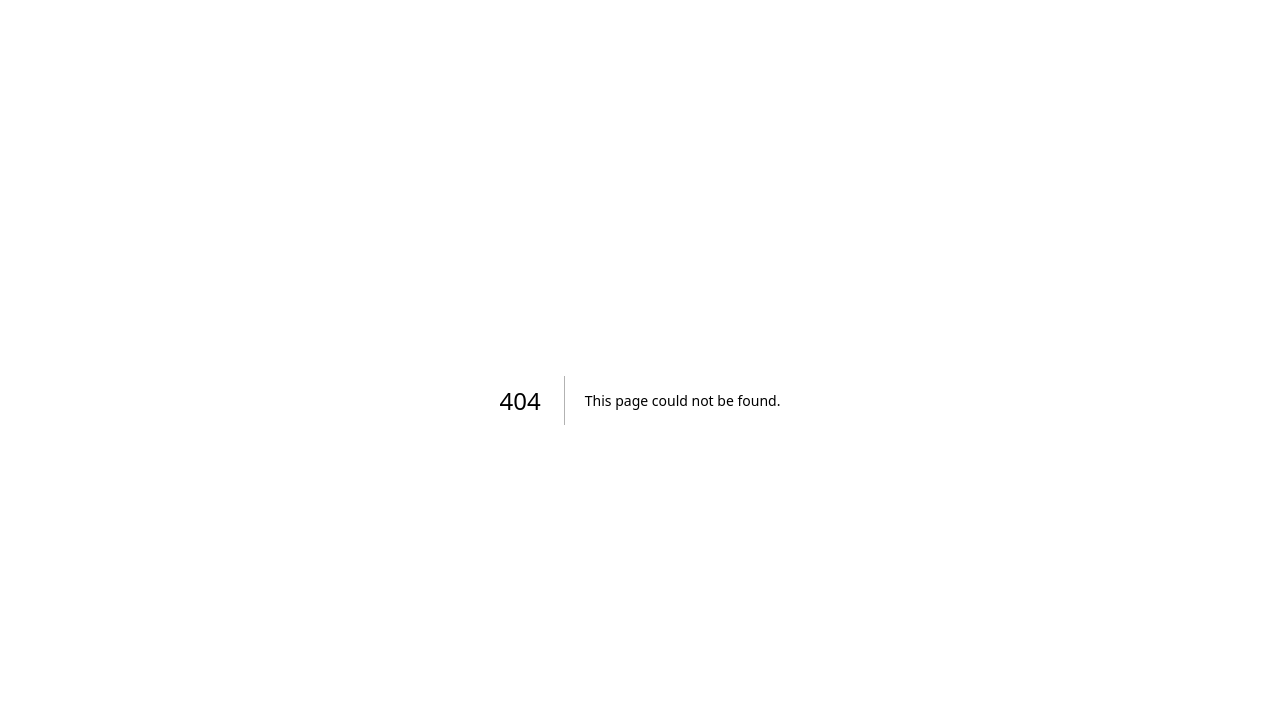
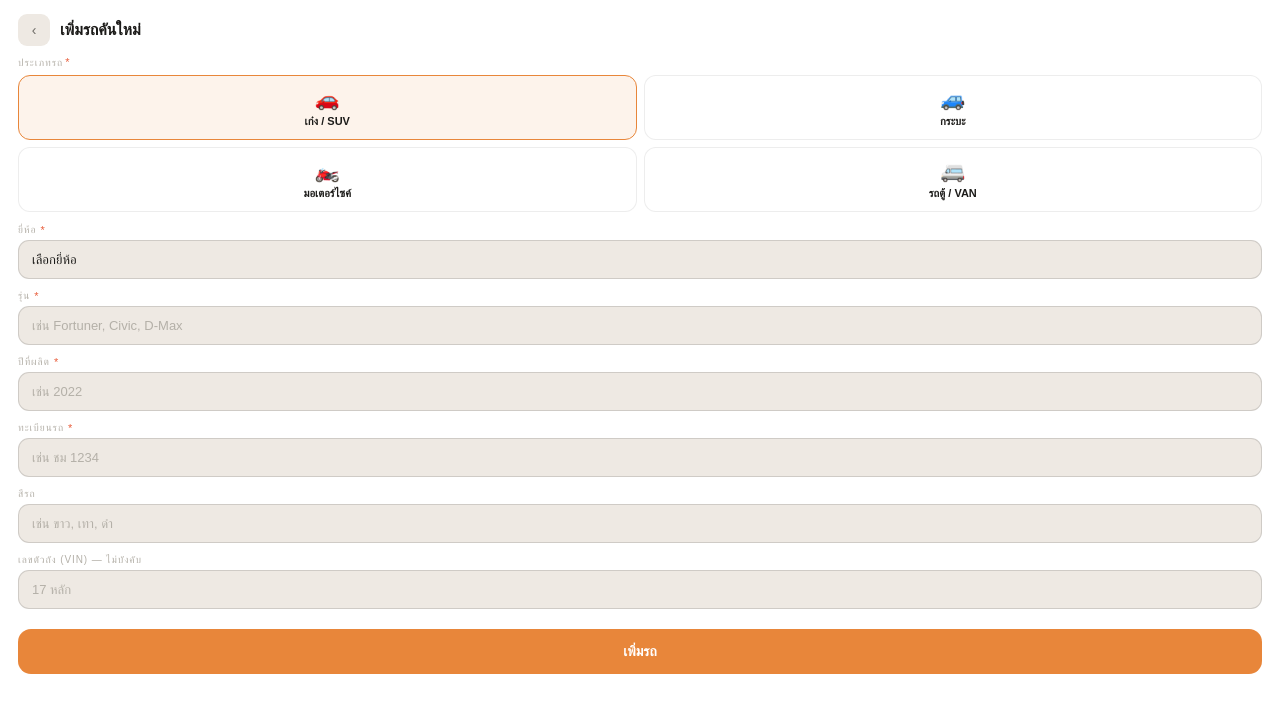
Before and after one commit to 404notfoundme555/garage-plus-app, a Next.js app: page /add-car in a window 1280 px wide. Before the commit this address had no page. Shown: the top 712 px of the page. Built offline with nearby package versions, Linux system fonts and the light colour scheme; a small style sheet from the web is missing.

Commit message:
feat: create add car page

```diff
--- /dev/null
+++ b/src/app/add-car/page.jsx
@@ -0,0 +1,157 @@
+'use client'
+
+import { useRouter } from 'next/navigation'
+import { useState } from 'react'
+
+export default function AddCarPage() {
+  const router = useRouter()
+
+  const [carType, setCarType] = useState('sedan')
+  const [brand, setBrand] = useState('')
+  const [isOther, setIsOther] = useState(false)
+
+  const handleBrandChange = (value) => {
+    setBrand(value)
+    setIsOther(value === 'other')
+  }
+
+  return (
+    <div id="sc-add-car">
+
+      {/* HEADER */}
+      <div className="pghd">
+        <div className="pbk" onClick={() => router.push('/profile')}>
+          ‹
+        </div>
+        <div className="pgt">เพิ่มรถคันใหม่</div>
+      </div>
+
+      {/* CAR TYPE */}
+      <div className="flbl">
+        ประเภทรถ<span className="req">*</span>
+      </div>
+
+      <div className="ac-sel">
+
+        <div
+          className={`ac-type ${carType === 'sedan' ? 'on' : ''}`}
+          onClick={() => setCarType('sedan')}
+        >
+          <div className="ac-type-ic">🚗</div>
+          <div className="ac-type-t">เก๋ง / SUV</div>
+        </div>
+
+        <div
+          className={`ac-type ${carType === 'pickup' ? 'on' : ''}`}
+          onClick={() => setCarType('pickup')}
+        >
+          <div className="ac-type-ic">🚙</div>
+          <div className="ac-type-t">กระบะ</div>
+        </div>
+
+        <div
+          className={`ac-type ${carType === 'bike' ? 'on' : ''}`}
+          onClick={() => setCarType('bike')}
+        >
+          <div className="ac-type-ic">🏍️</div>
+          <div className="ac-type-t">มอเตอร์ไซค์</div>
+        </div>
+
+        <div
+          className={`ac-type ${carType === 'van' ? 'on' : ''}`}
+          onClick={() => setCarType('van')}
+        >
+          <div className="ac-type-ic">🚐</div>
+          <div className="ac-type-t">รถตู้ / VAN</div>
+        </div>
+
+      </div>
+
+      {/* FORM */}
+      <div style={{ padding: '0 18px' }}>
+
+        {/* BRAND */}
+        <div className="fld">
+          <div className="fl">
+            ยี่ห้อ<span className="req">*</span>
+          </div>
+
+          <select
+            className="fi"
+            style={{ appearance: 'none' }}
+            value={brand}
+            onChange={(e) => handleBrandChange(e.target.value)}
+          >
+            <option value="">เลือกยี่ห้อ</option>
+            <option>Toyota</option>
+            <option>Honda</option>
+            <option>Isuzu</option>
+            <option>Ford</option>
+            <option>Mazda</option>
+            <option value="other">อื่นๆ (ระบุ)</option>
+          </select>
+        </div>
+
+        {/* OTHER BRAND */}
+        {isOther && (
+          <div className="fld">
+            <div className="fl">
+              ระบุยี่ห้อ<span className="req">*</span>
+            </div>
+            <input className="fi" placeholder="พิมพ์ยี่ห้อรถ..." />
+          </div>
+        )}
+
+        {/* MODEL */}
+        <div className="fld">
+          <div className="fl">
+            รุ่น<span className="req">*</span>
+          </div>
+          <input className="fi" placeholder="เช่น Fortuner, Civic, D-Max" />
+        </div>
+
+        {/* YEAR */}
+        <div className="fld">
+          <div className="fl">
+            ปีที่ผลิต<span className="req">*</span>
+          </div>
+          <input
+            className="fi"
+            type="number"
+            min="1990"
+            max="2026"
+            placeholder="เช่น 2022"
+          />
+        </div>
+
+        {/* PLATE */}
+        <div className="fld">
+          <div className="fl">
+            ทะเบียนรถ<span className="req">*</span>
+          </div>
+          <input className="fi" placeholder="เช่น ชม 1234" />
+        </div>
+
+        {/* COLOR */}
+        <div className="fld">
+          <div className="fl">สีรถ</div>
+          <input className="fi" placeholder="เช่น ขาว, เทา, ดำ" />
+        </div>
+
+        {/* VIN */}
+        <div className="fld" style={{ marginBottom: '20px' }}>
+          <div className="fl">เลขตัวถัง (VIN) — ไม่บังคับ</div>
+          <input className="fi" placeholder="17 หลัก" />
+        </div>
+
+        {/* BUTTON */}
+        <button className="btnp">
+          เพิ่มรถ
+        </button>
+
+        <div style={{ height: '22px' }}></div>
+
+      </div>
+    </div>
+  )
+}
```
